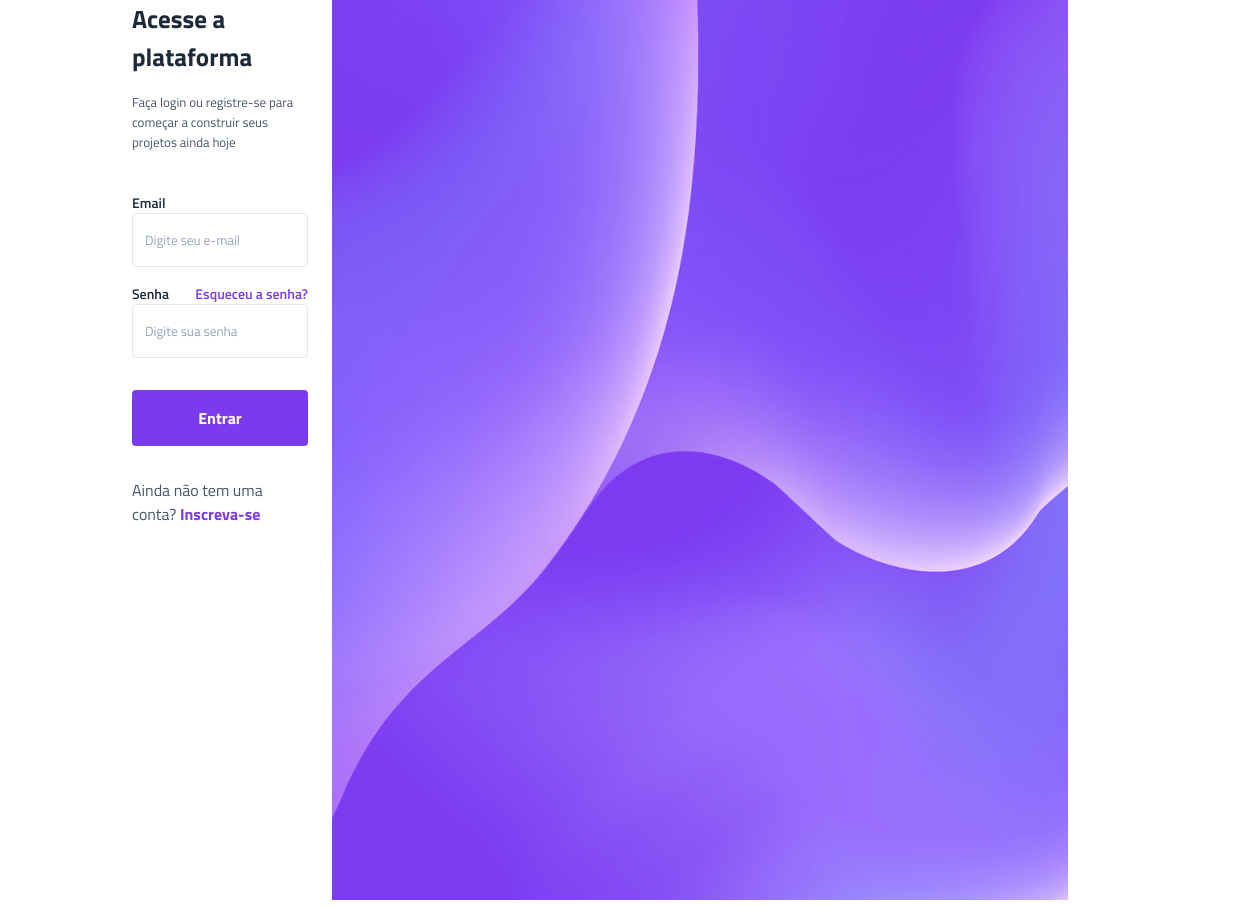
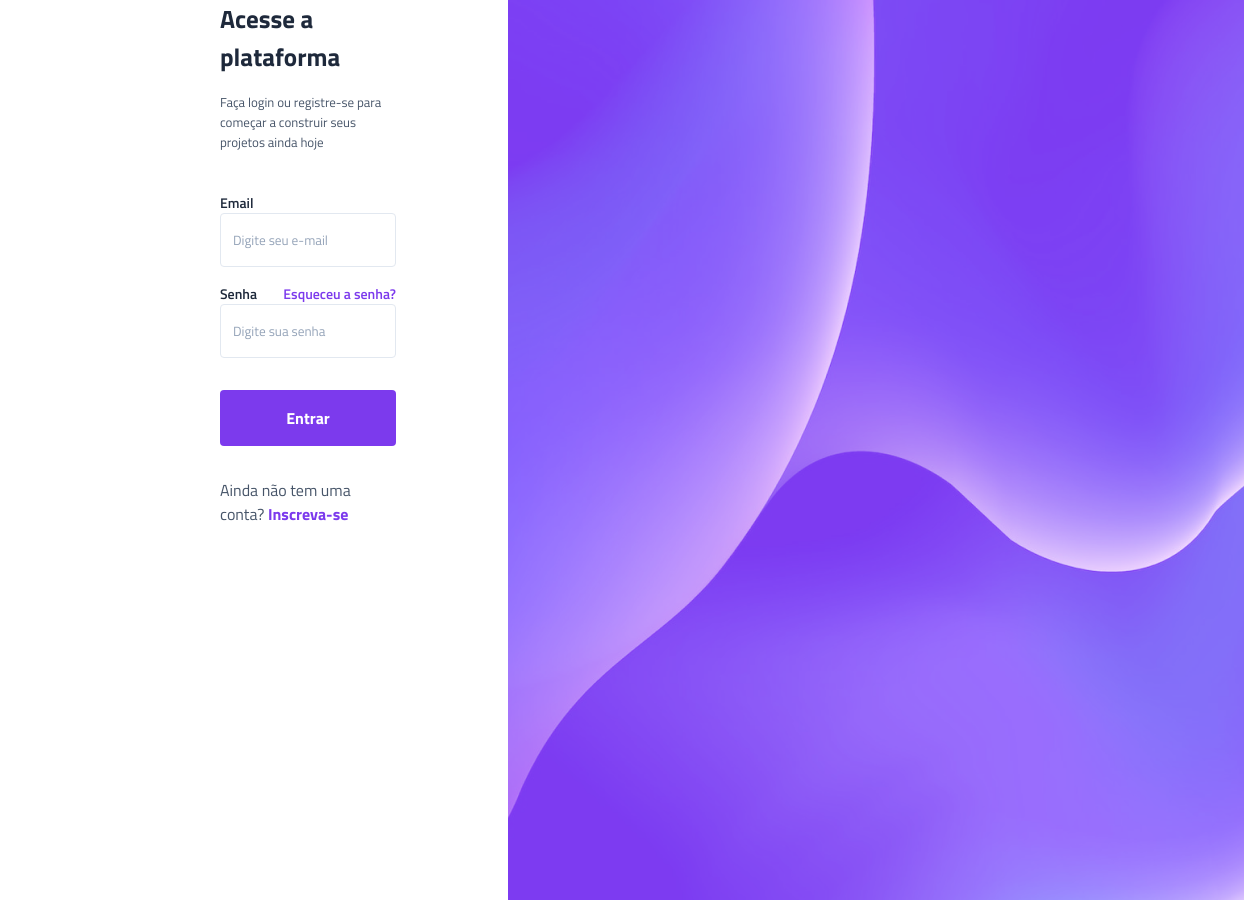
Before and after one commit to Leciane-Silva12A/Vertigo., a plain HTML site: page index.html in a window 1280 px wide. Shown: the full height of the page, 316-1560 px from the left, 1244 px wide, since content can reach past the window. Drawn offline with Linux system fonts and the light colour scheme.

Commit message:
ajustes de margin e padding do main

```diff
--- a/style.css
+++ b/style.css
@@ -126,6 +126,12 @@ main{
         height: fit-content;
         align-self: flex-start;
     }
+
+    main {
+        margin-inline: 7rem;
+        max-width: 24rem;
+        padding: 0;
+    }
 }
 
 .conteudo{
```
